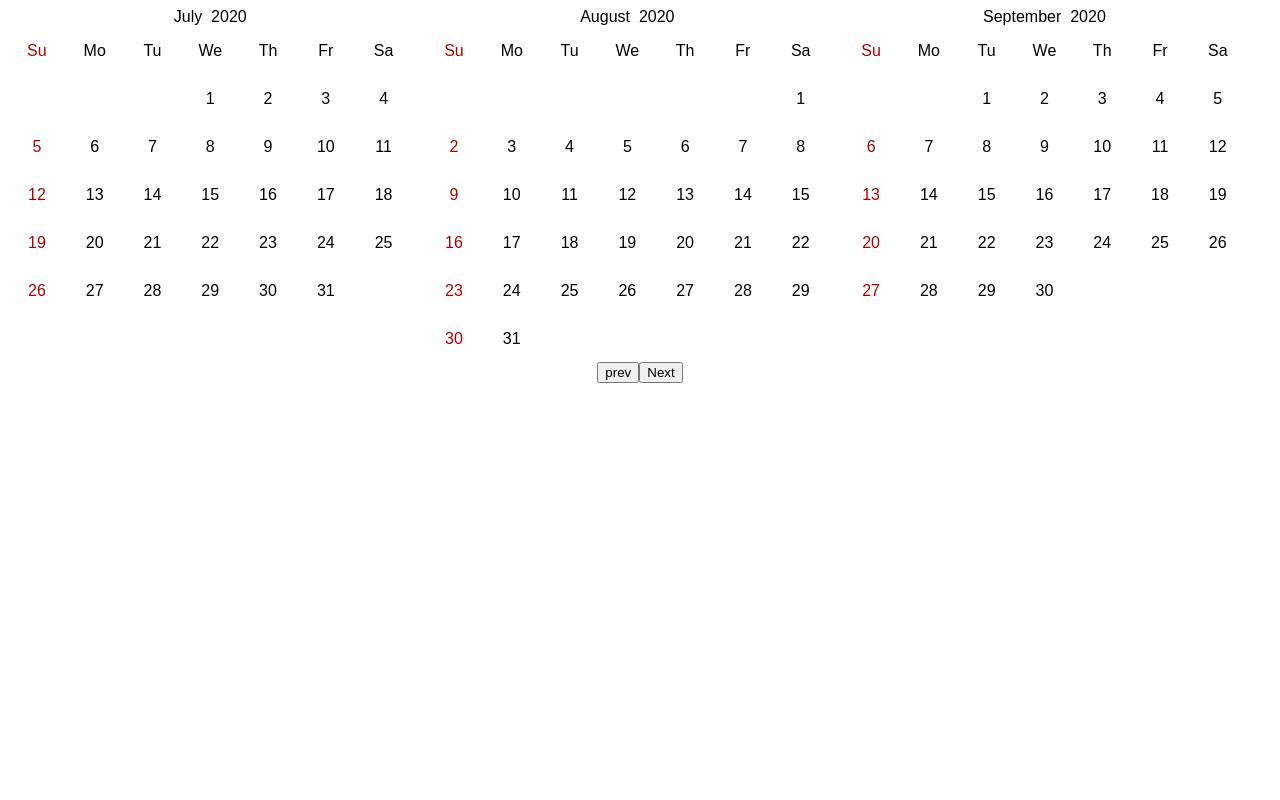
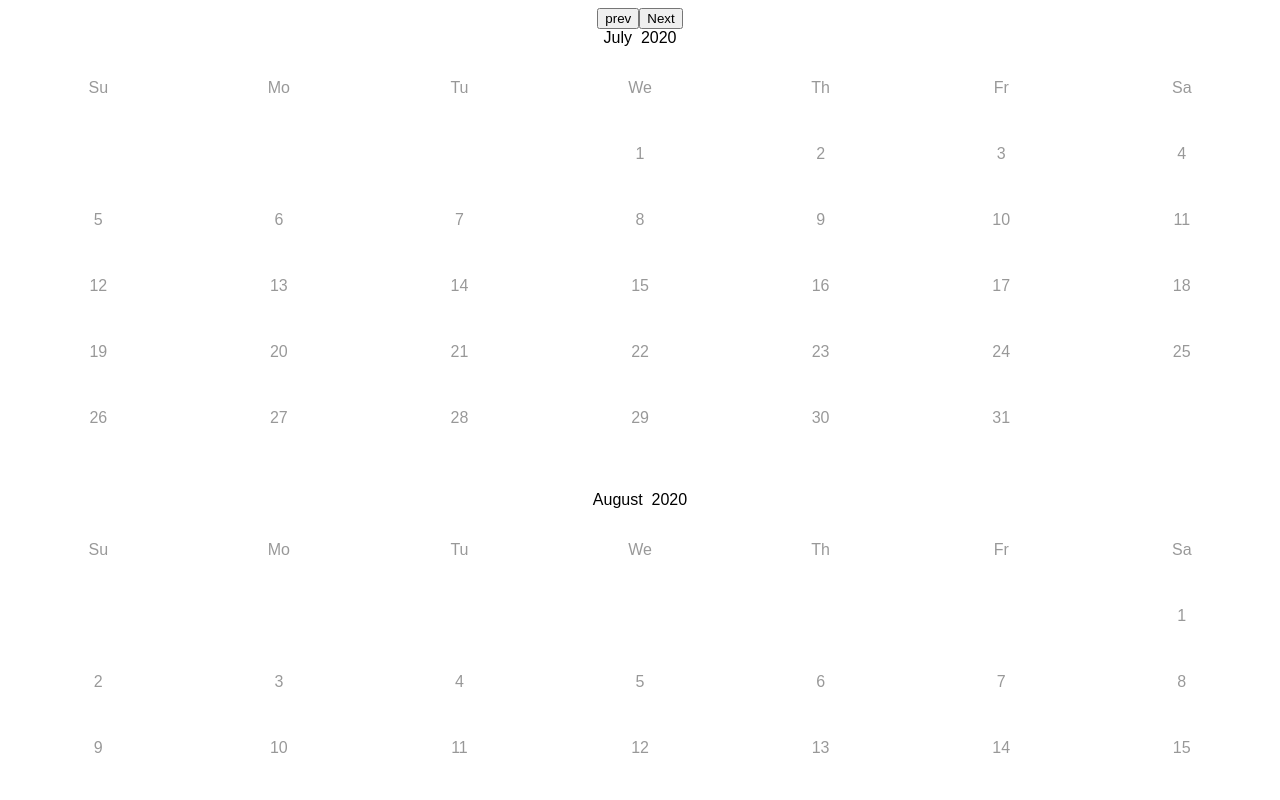
Before and after one commit to jaggu07/react-custom-calender, a React (Create React App) app: page / in a window 1280 px wide. Shown: the top 800 px of the page. Built offline with nearby package versions, Linux system fonts and the light colour scheme.

Commit message:
removed unwanted code, fixed blank calender render and fixed prev, next flow

```diff
--- a/src/App.js
+++ b/src/App.js
@@ -6,25 +6,12 @@ export default function App() {
   const [todayDate, setTodayDate] = useState(new Date());
   const [startDate, setStartDate] = useState(new Date("10/12/2020"));
   const [endDate, setEndDate] = useState(new Date("12/8/2020"));
+
   todayDate.setHours("00");
   todayDate.setMinutes("00");
   todayDate.setSeconds("00");
 
-  const months = [
-      "January",
-      "February",
-      "March",
-      "April",
-      "May",
-      "June",
-      "July",
-      "August",
-      "September",
-      "October",
-      "November",
-      "December"
-    ],
-    weekDays = ["Su", "Mo", "Tu", "We", "Th", "Fr", "Sa"],
+  const weekDays = ["Su", "Mo", "Tu", "We", "Th", "Fr", "Sa"],
     nDays = [31, 28, 31, 30, 31, 30, 31, 31, 30, 31, 30, 31];
   const generateMatrix = (activeDateParam) => {
     var matrix = [];
@@ -71,21 +58,35 @@ export default function App() {
     rows = generateMatrix(date).map((row, rowIndex) => {
       var rowItems = row.map((item, colIndex) => {
         return (
-          <span
+          <p
             key={Math.random() * 100}
             style={{
-              height: "16px",
+              // height: "16px",
               padding: "16px",
               width: "100%",
               textAlign: "center",
               // Highlight header
               // backgroundColor: rowIndex === 0 ? "#ddd" : "#fff",
               // Highlight Sundays
-              color: colIndex === 0 ? "#a00" : "#000",
+              color:
+                item.toString() === todayDate.toString() ||
+                (item >= startDate && item <= endDate)
+                  ? "white"
+                  : "06041d",
+              opacity:
+                item.toString() === todayDate.toString() ||
+                (item >= startDate && item <= endDate)
+                  ? "1"
+                  : "0.4",
               // Highlight current date
               backgroundColor:
-                item >= startDate && item <= endDate ? "lightgreen" : "",
-              fontWeight: item === todayDate ? "bold" : ""
+                item >= startDate && item <= endDate
+                  ? "lightgreen"
+                  : item.toString() === todayDate.toString()
+                  ? "grey"
+                  : "",
+
+              marginBottom: "0"
             }}
             onClick={() => _onPress(item)}
           >
@@ -94,7 +95,7 @@ export default function App() {
                 ? item.getDate()
                 : item
               : ""}
-          </span>
+          </p>
         );
       });
       const _onPress = (item) => {
@@ -114,68 +115,62 @@ export default function App() {
     });
     return rows;
   };
+
   const changeMonth = (n) => {
-    setActiveDate(new Date(activeDate.setMonth(activeDate.getMonth() + n)));
+    setActiveDate(
+      activeDate.getMonth() + n === 12
+        ? new Date(activeDate.getFullYear() + n, 0, 1)
+        : activeDate.getMonth() + n === -1
+        ? new Date(activeDate.getFullYear() + n, 11, 1)
+        : new Date(activeDate.getFullYear(), activeDate.getMonth() + n, 1)
+    );
   };
-  useEffect(() => {
-    console.log("test");
-    //generateMatrix();
-  });
-  const activeDateshow = activeDate;
+  //const count = 3;
+
+  const prevCalender = () => {
+    return activeDate.getMonth() - 1 === -1
+      ? new Date(activeDate.getFullYear() - 1, 11, 1)
+      : new Date(activeDate.getFullYear(), activeDate.getMonth() - 1, 1);
+  };
+  const nextCalender = () => {
+    return activeDate.getMonth() + 1 === 12
+      ? new Date(activeDate.getFullYear() + 1, 0, 1)
+      : new Date(activeDate.getFullYear(), activeDate.getMonth() + 1, 1);
+  };
+
   return (
     <div className="App">
-      <div style={{ display: "flex" }}>
-        <div style={{ width: "32%", flex: "0 0 32%" }}>
-          {months[activeDate.getMonth() - 1]} &nbsp;
-          {activeDate.getFullYear()}
-          {generateCalender(
-            new Date(
-              activeDate.getMonth() +
-                "/" +
-                activeDate.getDate() +
-                "/" +
-                activeDate.getFullYear()
-            )
-          )}
+      <>
+        {/* {prevCalender().toDateString()}
+        <br />
+        {activeDate.toDateString()}
+        <br />
+        {nextCalender().toDateString()}
+        <br /> */}
+        <button title="Previous" onClick={() => changeMonth(-1)}>
+          prev
+        </button>
+        <button title="Next" onClick={() => changeMonth(+1)}>
+          Next
+        </button>
+      </>
+      <div className="row m-0">
+        <div className="col-sm-12 col-md-4 col-l-4 col-xl-4">
+          {prevCalender().toLocaleString("default", { month: "long" })} &nbsp;
+          {prevCalender().getFullYear()}
+          {generateCalender(prevCalender())}
         </div>
-        <div style={{ width: "1%", flex: "0 0 1%" }}></div>
-        <div style={{ width: "32%", flex: "0 0 32%" }}>
-          {months[activeDate.getMonth()]} &nbsp;
-          {activeDate.getFullYear()}
-          {generateCalender(
-            new Date(
-              activeDate.getMonth() +
-                1 +
-                "/" +
-                activeDate.getDate() +
-                "/" +
-                activeDate.getFullYear()
-            )
-          )}
+        <div className="col-sm-12 col-md-4 col-l-4 col-xl-4">
+          {activeDate.toLocaleString("default", { month: "long" })} &nbsp;
+          {prevCalender().getFullYear()}
+          {generateCalender(new Date(activeDate))}
         </div>
-        <div style={{ width: "1%", flex: "0 0 1%" }}></div>
-        <div style={{ width: "32%", flex: "0 0 32%" }}>
-          {months[activeDate.getMonth() + 1]} &nbsp;
-          {activeDate.getFullYear()}
-          {generateCalender(
-            new Date(
-              activeDate.getMonth() +
-                2 +
-                "/" +
-                activeDate.getDate() +
-                "/" +
-                activeDate.getFullYear()
-            )
-          )}
+        <div className="col-sm-12 col-md-4 col-l-4 col-xl-4">
+          {nextCalender().toLocaleString("default", { month: "long" })} &nbsp;
+          {nextCalender().getFullYear()}
+          {generateCalender(nextCalender())}
         </div>
-        <div style={{ width: "1%", flex: "0 0 1%" }}></div>
       </div>
-      <button title="Previous" onClick={() => changeMonth(-1)}>
-        prev
-      </button>
-      <button title="Next" onClick={() => changeMonth(+1)}>
-        Next
-      </button>
     </div>
   );
 }
```
